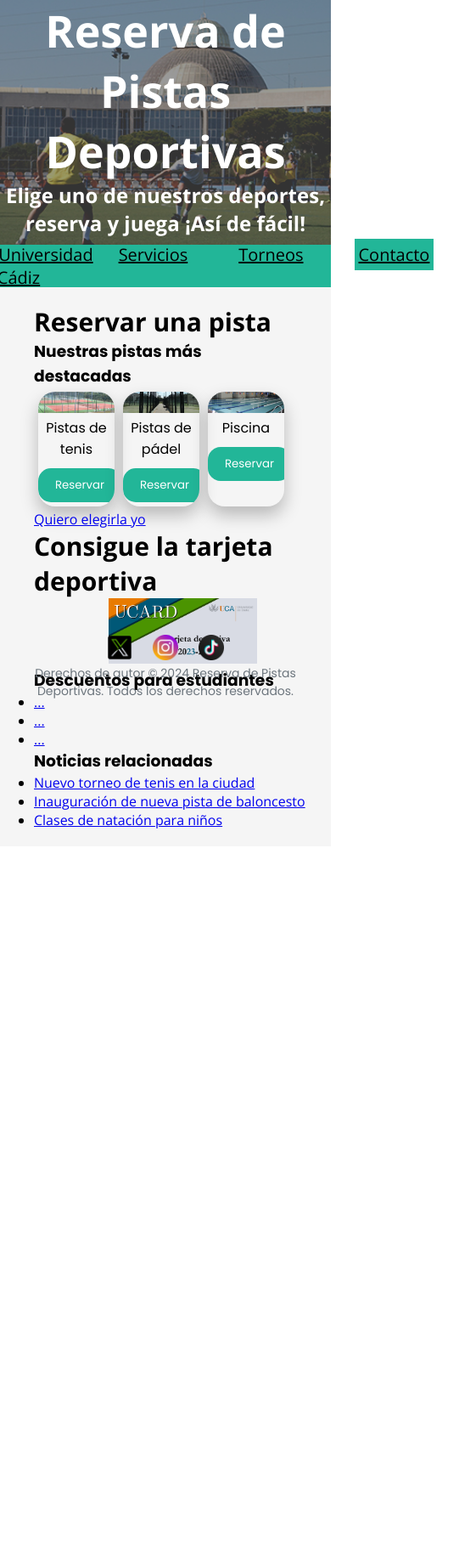
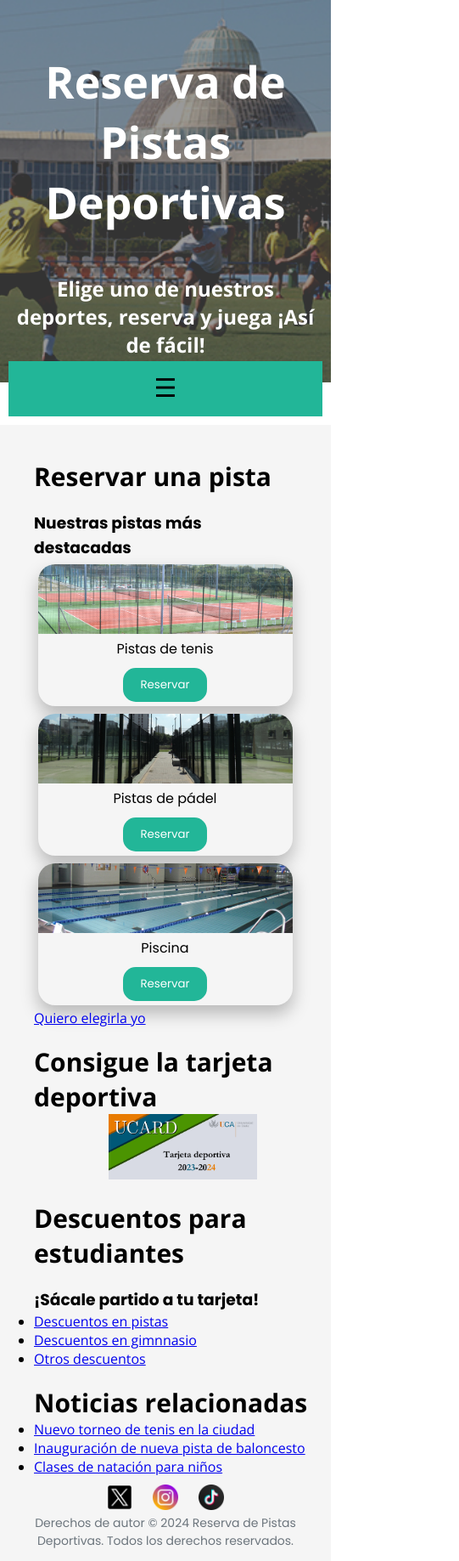
Before and after one commit to PabloReyesTorrejon/reservarpistasuca.github.io, a plain HTML site: page html/index.html in a window 390 px wide. Shown: the whole page at 85% size, 541 px wide, since content can reach past the window. Before the commit the page ends 996 px from the top, so only its background shows below. Drawn offline with nearby package versions, Linux system fonts and the light colour scheme.

Commit message:
index terminado por ahora

```diff
--- a/css/index.css
+++ b/css/index.css
@@ -12,9 +12,11 @@ body {
 }
 h2{
     font-size: 30px;
+    margin-top: 20px;
 }
 h3{
     font-family: "Poppins", sans-serif;
+    margin-top: 20px;
 }
 p{
     font-family: "Poppins", sans-serif;
@@ -31,7 +33,6 @@ button{
 }
 
 /* Estilos para el encabezado */
-
 .header {
     display: flex;
     flex-direction: column;
@@ -39,6 +40,7 @@ button{
     justify-content: center;
     height: 40vh;
     position: relative;
+    width: 100%;
 }
 
 .header::before {
@@ -70,6 +72,10 @@ button{
     z-index: 1;
     color: white;
 }
+
+.header h1, .header h2 {
+    margin-top: 50px;
+}
 .header ul {
     list-style: none;
     padding: 0;
@@ -84,7 +90,7 @@ button{
     margin: 0 30px;
 }
 .navbar{
-    height: 50px;
+    height: auto;
     background-color: #22B698;
     padding: 10px 0;
     width: 100%;
@@ -92,6 +98,16 @@ button{
     align-items: center;
     justify-content: center;
     margin-top: auto;
+}
+.hamburger {
+    display: none;
+}
+.navbar-items {
+    display: flex;
+    flex-direction: row;
+}
+.navbar-items li a:active, button:active {
+    background-color: #316157;
 }
 
 /* Estilos para el menú desplegable */
@@ -109,6 +125,14 @@ button{
     z-index: 1;
 }
 
+.dropdown .dropdown-content {
+    display: none;
+}
+
+.dropdown .dropbtn.active + .dropdown-content {
+    display: block;
+}
+
 .dropdown .dropdown-content a {
     color: black;
     font-size: 15px;
@@ -117,17 +141,18 @@ button{
     display: block;
 }
 
-.dropdown:hover .dropdown-content {
-    display: block;
-}
-
 .dropbtn {
     background-color: #22B698;
-    color: white;
-    padding: 5px 5px;
-    font-size: 16px;
+    color: black;
+    font-family: "Open Sans", sans-serif;
+    margin: 0 30px;
+    font-size: 20px;
     border: none;
     cursor: pointer;
+}
+.boton_nav{
+    color:black;
+    font-family: "Open Sans", sans-serif;
 }
 /* Estilos para la sección de contenido principal */
 /*Estilo para reservar*/
@@ -143,7 +168,7 @@ button{
 .main-reservar .cards{
     display: flex;
     flex-wrap: wrap;
-    justify-content: space-around;
+    justify-content: space-between;
 }
 .card {
     flex: 0 0 30%; /* Las tarjetas ocuparán el 30% del ancho del contenedor */
@@ -196,7 +221,7 @@ button{
 .footer {
     text-align: center;
     padding: 20px;
-    position: fixed;
+    /*position: fixed;*/
     left: 0;
     bottom: 0;
     width: 100%;
@@ -213,10 +238,45 @@ button{
     font-size: 14px;
 }
 
-/* Media queries para diseño responsive */
-@media (max-width: 768px) {
-    .main-content .article,
-    .sidebar {
-        width: 100%;
+/* Estilos para pantallas de tamaño pequeño*/
+@media (max-width: 390px) and (max-height: 844px) {
+    .hamburger {
+        display: block;
+        background-color: transparent;
+        color: #000; /* Color de las líneas */
+        font-size: 30px; /* Tamaño de las líneas */
+        border: none; /* Elimina el borde del botón */    }
+
+    .navbar-items {
+        display: none;
+        flex-direction: column;
+    }
+    .navbar.responsive {
+        flex-direction: column;
+    }
+    .navbar.responsive .navbar-items {
+        display: flex;
+    }
+
+    .navbar-items ul {
+        display: block; /* Los elementos de la lista se muestran en bloque, lo que los hace apilarse verticalmente */
+    }
+
+    .navbar {
+        flex-direction: column;
+    }
+
+    .dropdown-content {
+        min-width: 100%;
+    }
+
+    .card {
+        flex: 0 0 100%;
+    }
+    .header{
+        height: 500px;
+    }
+    .header, .footer {
+        padding: 10px;
     }
 }
--- a/html/index.html
+++ b/html/index.html
@@ -18,9 +18,11 @@
         <h2>Elige uno de nuestros deportes, reserva y juega ¡Así de fácil!</h2>
         <!--Barra Navegación-->
         <nav class="navbar">
+            <button class="hamburger">&#9776;</button>
+            <div class="navbar-items">
                 <ul>
                     <li class="dropdown">
-                    <a href="javascript:void(0)" class="dropbtn">Inicio</a>
+                        <button class="dropbtn" onclick="this.classList.toggle('active');">Inicio</button>
                         <div class="dropdown-content">
                             <a href="#reservar">Reservar Pista</a>
                             <a href="#tarjeta">Tarjeta Deportiva</a>
@@ -32,7 +34,7 @@
                     <li><a href="#">Servicios</a></li>
                     <li><a href="#">Torneos</a></li>
                     <li class="dropdown">
-                    <a href="javascript:void(0)" class="dropbtn">Contacto</a>
+                        <button class="dropbtn" onclick="this.classList.toggle('active');">Contacto</button>
                         <div class="dropdown-content">
                             <a href="#">Opción 1</a>
                             <a href="#">Opción 2</a>
@@ -40,6 +42,7 @@
                         </div>
                     </li>
                 </ul>
+            </div>
         </nav>
     </div>
     <!--Contenido principal-->
@@ -78,16 +81,17 @@
         </aside>
         <!--Seccion descuentos-->
         <aside class="sidebar" id="descuentos">
-            <h3>Descuentos para estudiantes</h3>
+            <h2>Descuentos para estudiantes</h2>
+            <h3>¡Sácale partido a tu tarjeta!</h3>
             <ul>
-                <li><a href="#">...</a></li>
-                <li><a href="#">...</a></li>
-                <li><a href="#">...</a></li>
+                <li><a href="#">Descuentos en pistas</a></li>
+                <li><a href="#">Descuentos en gimnnasio</a></li>
+                <li><a href="#">Otros descuentos</a></li>
             </ul>
         </aside>
         <aside class="sidebar" id="noticias">
             <!--Seccion noticias-->
-            <h3>Noticias relacionadas</h3>
+            <h2>Noticias relacionadas</h2>
             <ul>
                 <li><a href="#">Nuevo torneo de tenis en la ciudad</a></li>
                 <li><a href="#">Inauguración de nueva pista de baloncesto</a></li>
@@ -102,7 +106,7 @@
             <p>Derechos de autor © 2024 Reserva de Pistas Deportivas. Todos los derechos reservados.</p>
         </footer>
     </main>
-
+    <script src="../js/index.js"></script>
 
 </body>
 </html>
--- /dev/null
+++ b/js/index.js
@@ -0,0 +1,3 @@
+document.querySelector('.hamburger').addEventListener('click', function() {
+    document.querySelector('.navbar').classList.toggle('responsive');
+});
```
Lines whose indentation alone changed are shown as unchanged.
